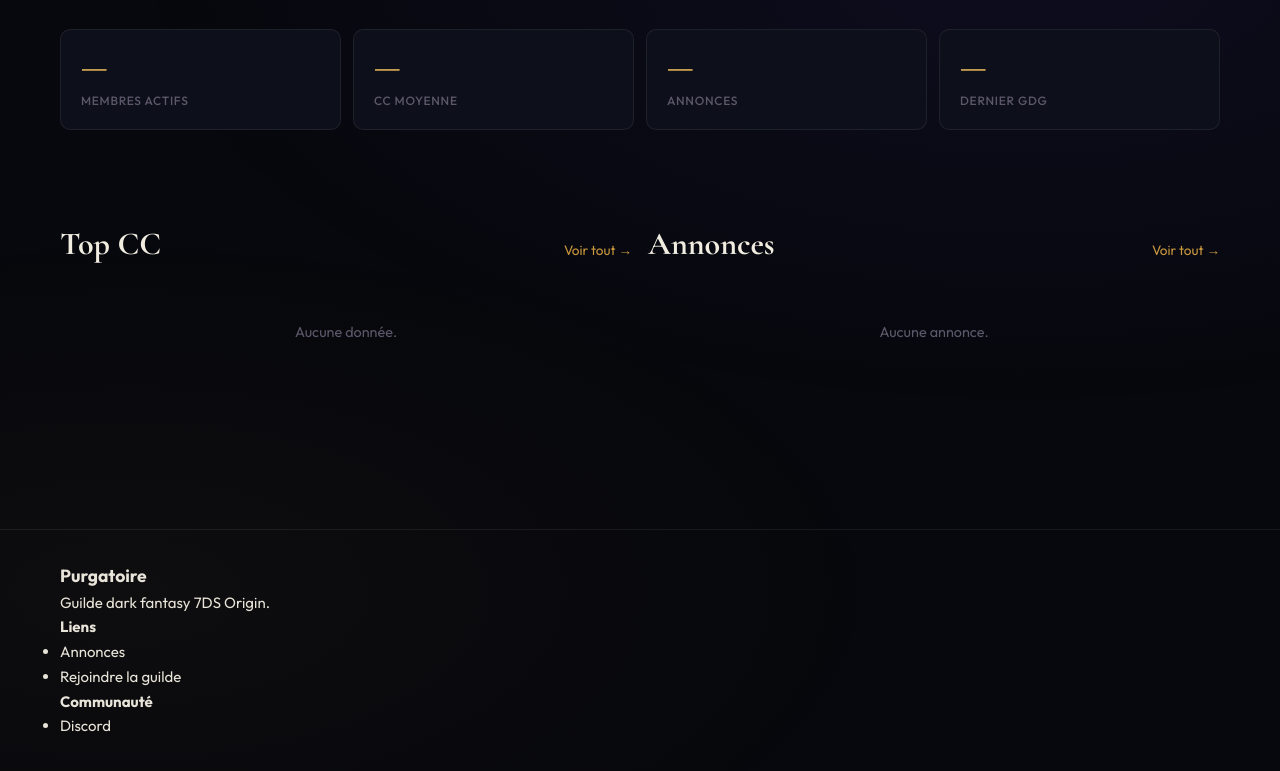
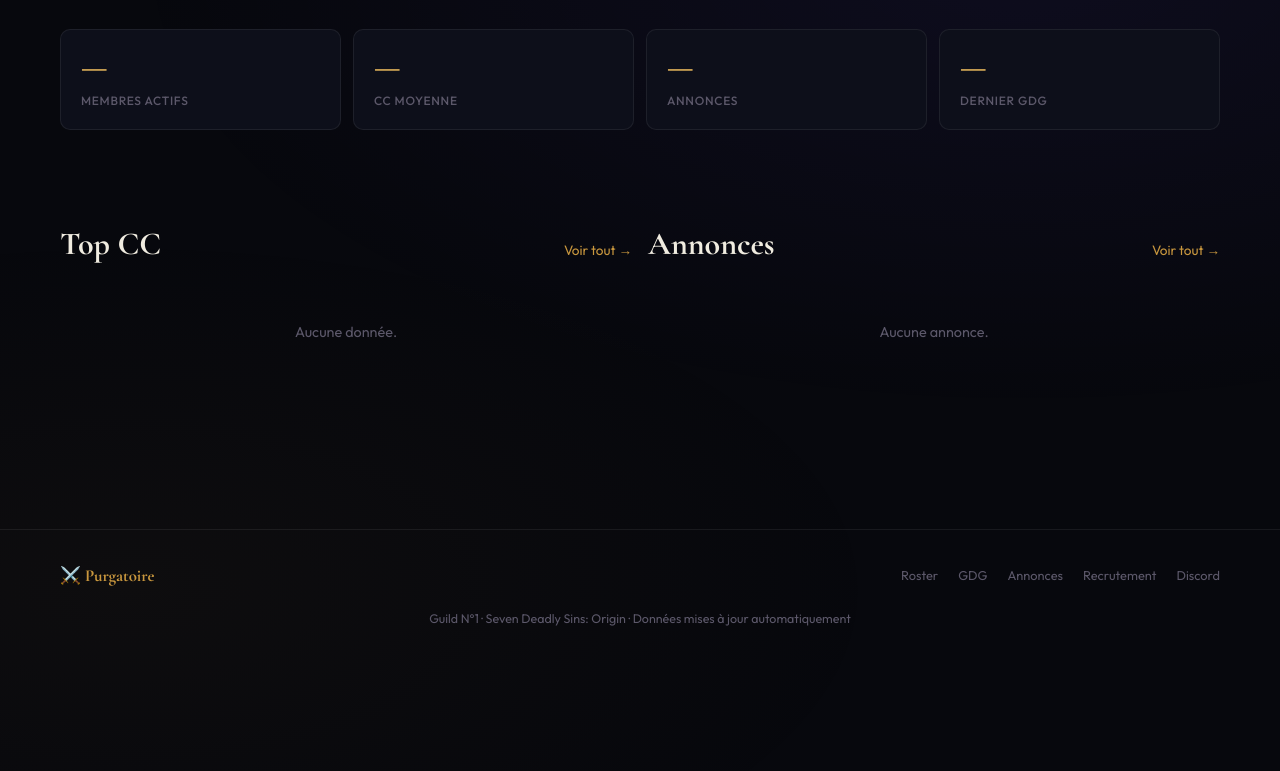
Before and after one commit to PencilgonG/Purgatoire, a Jekyll site: the page built from index.html, in a window 1280 px wide and 900 px high, scrolled down 618 px, cut to the strip 129-900 px from the top of the window. Built offline with Jekyll 4.4.1, drawn with Linux system fonts in a browser that asks for light colours; after the commit the page ends 1409 px from its top, so only the background shows below that.

Commit message:
Fix footer double scripts + style

```diff
--- a/_includes/footer.html
+++ b/_includes/footer.html
@@ -1,23 +1,13 @@
 <footer class="site-footer">
-  <div class="container footer-grid">
-    <div>
-      <h3>Purgatoire</h3>
-      <p>Guilde dark fantasy 7DS Origin.</p>
-    </div>
-    <div>
-      <h4>Liens</h4>
-      <ul>
-        <li><a href="{{ '/pages/annonces/' | relative_url }}">Annonces</a></li>
-        <li><a href="{{ '/pages/recrutement/' | relative_url }}">Rejoindre la guilde</a></li>
-      </ul>
-    </div>
-    <div>
-      <h4>Communauté</h4>
-      <ul>
-        <li><a id="discord-footer-link" href="#" target="_blank" rel="noopener">Discord</a></li>
-      </ul>
-    </div>
+  <div class="container footer-inner">
+    <span class="footer-brand">⚔️ Purgatoire</span>
+    <nav class="footer-links">
+      <a href="{{ '/pages/roster/' | relative_url }}">Roster</a>
+      <a href="{{ '/pages/gdg/' | relative_url }}">GDG</a>
+      <a href="{{ '/pages/annonces/' | relative_url }}">Annonces</a>
+      <a href="{{ '/pages/recrutement/' | relative_url }}">Recrutement</a>
+      <a id="discord-footer-link" href="https://discord.gg/kgwNWR5M" target="_blank" rel="noopener">Discord</a>
+    </nav>
+    <p class="footer-copy">Guild N°1 · Seven Deadly Sins: Origin · Données mises à jour automatiquement</p>
   </div>
 </footer>
-<script src="{{ '/assets/js/config.js' | relative_url }}"></script>
-<script src="{{ '/assets/js/app.js' | relative_url }}"></script>
```
